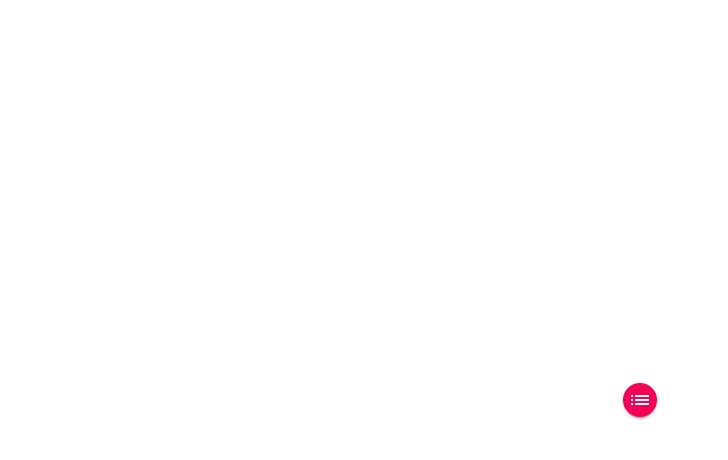
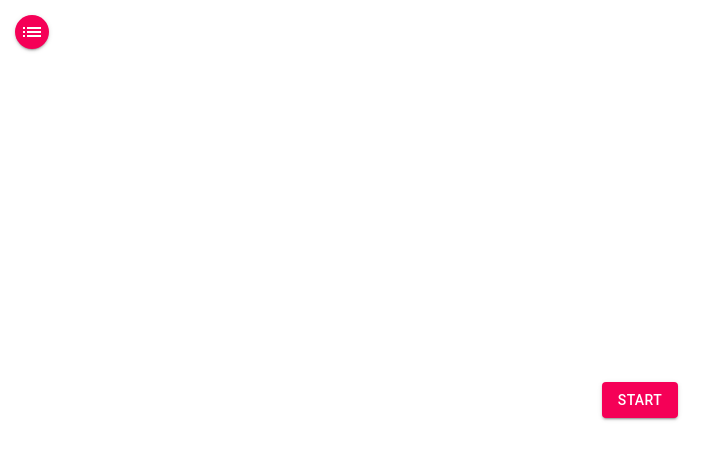
Before and after one commit to elenydev/quitz-ts, a Next.js app: page / in a window 1280 px wide. Shown: the top 460 px of the page, without its empty margins (0-728 px from the left). Built offline with nearby package versions, Linux system fonts and the light colour scheme.

Commit message:
chore: added routing

```diff
--- a/src/components/Sidebar/siderbar.styles.tsx
+++ b/src/components/Sidebar/siderbar.styles.tsx
@@ -1,6 +1,7 @@
 import styled from 'styled-components';
 import { makeStyles } from '@material-ui/core/styles';
 import MailIcon from '@material-ui/icons/Mail';
+import HomeIcon from '@material-ui/icons/Home';
 import AccountCircleIcon from '@material-ui/icons/AccountCircle';
 
 export const useStyles = makeStyles({
@@ -13,6 +14,9 @@ export const useStyles = makeStyles({
 });
 
 export const Wrapper = styled.div`
+  position: absolute;
+  left: 15px;
+  top: 15px;
   display: flex;
   & > label > .MuiButton-containedSecondary {
     background-color: ${({ theme }) => theme.colors.darkOrange};
@@ -53,6 +57,11 @@ export interface Route {
 
 export const RoutesList: Route[] = [
   {
+    route: `Home`,
+    icon: <HomeIcon />,
+    destination: `/`,
+  },
+  {
     route: `Quiz`,
     icon: <AccountCircleIcon />,
     destination: `/quiz`,
--- a/src/pages/index.tsx
+++ b/src/pages/index.tsx
@@ -1,11 +1,19 @@
 import React from 'react';
 import Head from 'next/head';
+import Link from 'next/link';
+
+import Button from '@material-ui/core/Button';
 
 const Home: React.FC = () => (
   <>
     <Head>
       <title>Quiz app</title>
     </Head>
+    <Link href="/quiz">
+      <Button variant="contained" color="secondary">
+        Start
+      </Button>
+    </Link>
   </>
 );
 
--- /dev/null
+++ b/src/pages/questions/add.tsx
@@ -0,0 +1,5 @@
+import React from 'react';
+
+const AddQuestion = (): React.ReactNode => <h1>Hello</h1>;
+
+export default AddQuestion;
```
Also changed, not shown: src/pages/quiz/index.tsx (added, +9 -0 lines).
